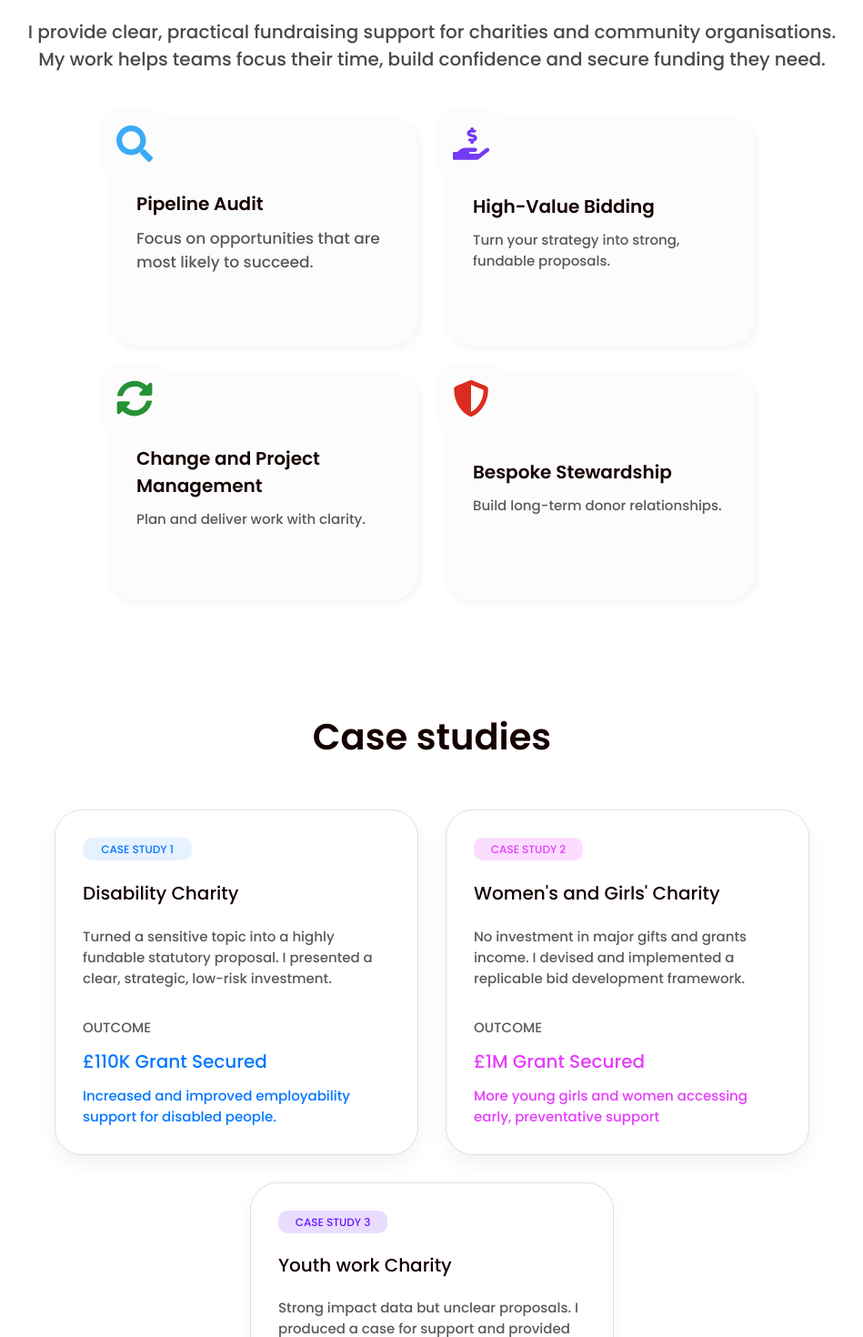
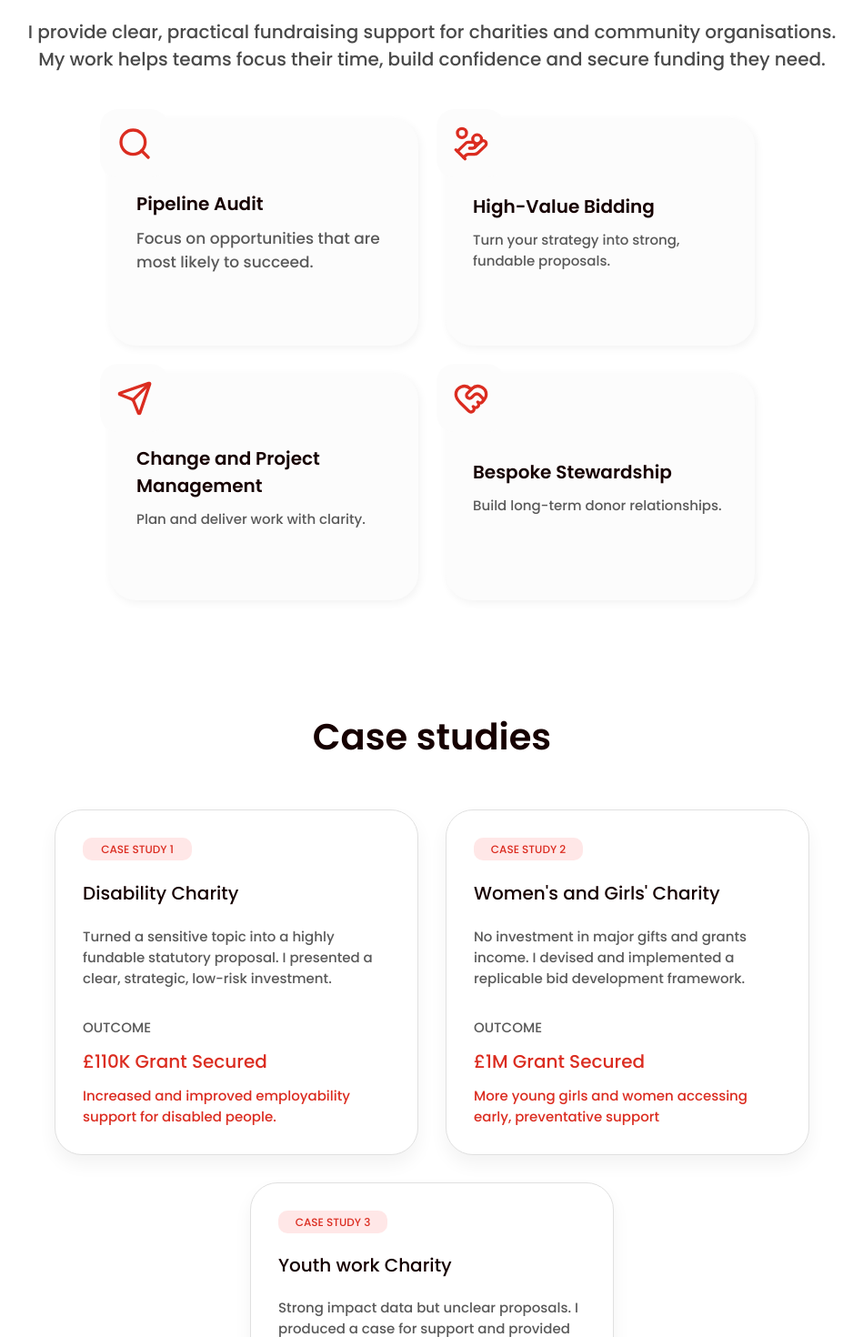
Before and after one commit to loumarzz01/Liminal, a React (Vite) app: page / in a window 1280 px wide. Shown: the part 1100-2570 px from the top of the page at 91% size, without its empty margins (165-1114 px from the left). Built offline with nearby package versions, Linux system fonts and the light colour scheme.

Commit message:
Better colour scheme

```diff
--- a/package.json
+++ b/package.json
@@ -10,6 +10,7 @@
     "preview": "vite preview"
   },
   "dependencies": {
+    "lucide-react": "^1.24.0",
     "react": "^19.2.6",
     "react-dom": "^19.2.6",
     "react-helmet": "^6.1.0",
--- a/src/App.css
+++ b/src/App.css
@@ -196,7 +196,7 @@
 .intro-subheading {
     font-family: PoppinsMedium;
     font-weight: 500;
-    color: #9D999D;
+    color: #494949;
     font-size: 17px;
     text-align: center;
     margin-bottom: 20px;
@@ -346,6 +346,7 @@
     max-width: 1000px;
     width: 100%;
     z-index: 1;
+    ;
 }
 
 .service-card {
@@ -465,9 +466,9 @@
     margin-bottom: 0;
 }
 
-.bg-blue-light { background-color: rgba(112, 179, 255, 0.17); }
-.bg-pink-light { background-color: #e63cfd2c; }
-.bg-purple-light { background-color: #6715ff25; }
+.bg-blue-light { background-color: rgba(255, 112, 112, 0.17); }
+.bg-pink-light { background-color: rgba(255, 112, 112, 0.17); }
+.bg-purple-light { background-color: rgba(255, 112, 112, 0.17); }
 
 .cs-badge-text {
     font-size: 12px;
@@ -477,9 +478,9 @@
     align-self: center;
 }
 
-.text-blue { color: #0077ff; }
-.text-pink { color: #e63cfd; }
-.text-purple { color: #6715ff; }
+.text-blue { color: #db2c20; }
+.text-pink { color: #db2c20; }
+.text-purple { color: #db2c20; }
 
 .cs-title {
     color: #160101;
--- a/src/App.jsx
+++ b/src/App.jsx
@@ -3,12 +3,16 @@
 
 import './index.css'; //Imports the css file from index.css
 import './App.css'; //Imports the app css file
+
 import { useRef, useState, useEffect } from "react"; //Imports the react hooks, useRef, useState and useEffect
 import { FaArrowRight, FaSearch, FaHandHoldingUsd, FaSyncAlt, FaShieldAlt, FaRegUser, FaRegEnvelope } from "react-icons/fa"; //Imports font awesome from react-icons
 import { FaCircleCheck } from "react-icons/fa6";  //Imports Font Awesome 6 from react-icons
 import logoImg from "./assets/Liminal logo2.png"; //Imports the liminal logo2 image from the assets folder
 import stationaryBackground from "./assets/backgroundImage7.png"; //Imports the stationaryBackground image from the assets folder
 import { Preview } from 'shaders/react'
+
+
+import { Search, HandCoins, Send, HeartHandshake } from "lucide-react";
 
 import smiling2Img from "./assets/smiling4.png"; //Imports the smiling2 image from the assets folder
 
@@ -197,7 +201,7 @@ export default function About() { //This function is exported so that it can be
               {/* Pipeline Audit */}
               <div className="service-card">
                 <div className="service-icon-container">
-                  <FaSearch size={40} color="#3babf5" />
+                  <Search size={40} color="#db2c20" />
                 </div>
                 <div className="service-title">
                   Pipeline Audit
@@ -210,7 +214,7 @@ export default function About() { //This function is exported so that it can be
               {/* High-Value Bidding */}
               <div className="service-card">
                 <div className="service-icon-container">
-                  <FaHandHoldingUsd size={40} color="#733bf5" />
+                  <HandCoins size={40} color="#db2c20" />
                 </div>
                 <span className="service-title">
                   High-Value Bidding
@@ -223,7 +227,7 @@ export default function About() { //This function is exported so that it can be
               {/* Change and Project Management */}
               <div className="service-card">
                 <div className="service-icon-container">
-                  <FaSyncAlt size={40} color="#279235" />
+                  <Send size={40} color="#db2c20" />
                 </div>
                 <span className="service-title">
                   Change and Project Management
@@ -236,7 +240,7 @@ export default function About() { //This function is exported so that it can be
               {/* Bespoke Stewardship */}
               <div className="service-card">
                 <div className="service-icon-container">
-                  <FaShieldAlt size={40} color="#db2c20" />
+                  <HeartHandshake size={40} color="#db2c20" />
                 </div>
                 <span className="service-title">
                   Bespoke Stewardship
```
Also changed, not shown: 1 other file (tests, documents, lock files or other folders).
